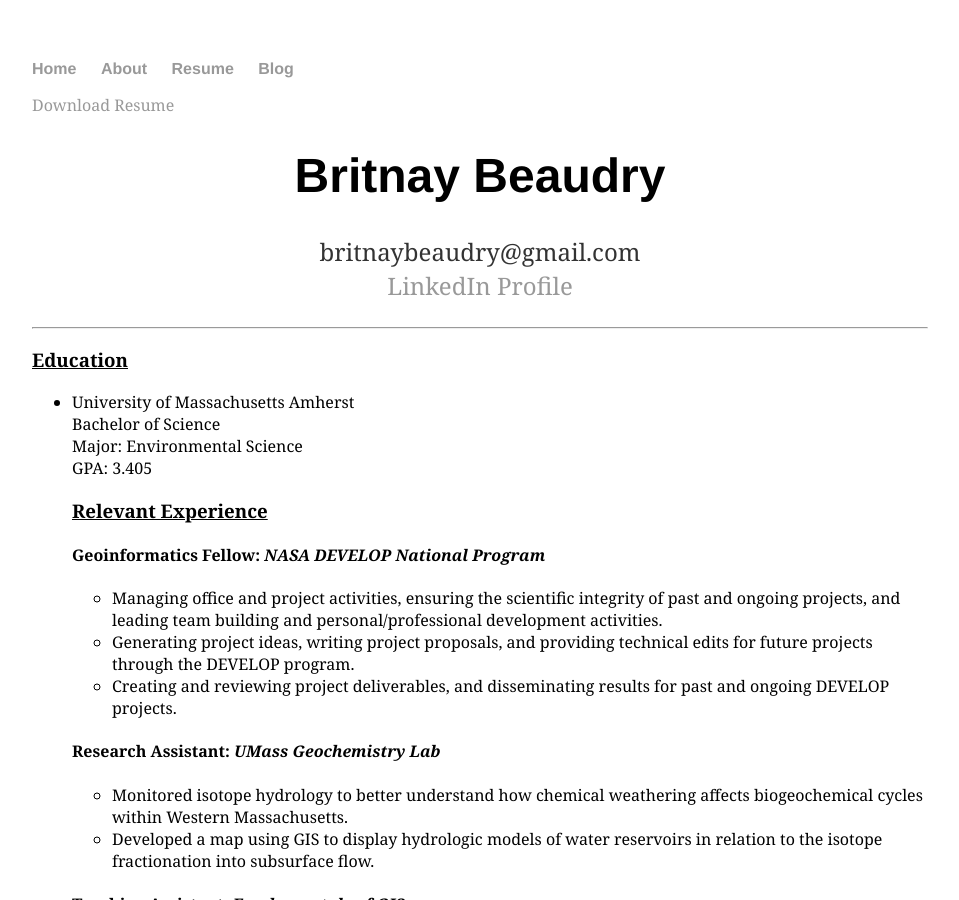
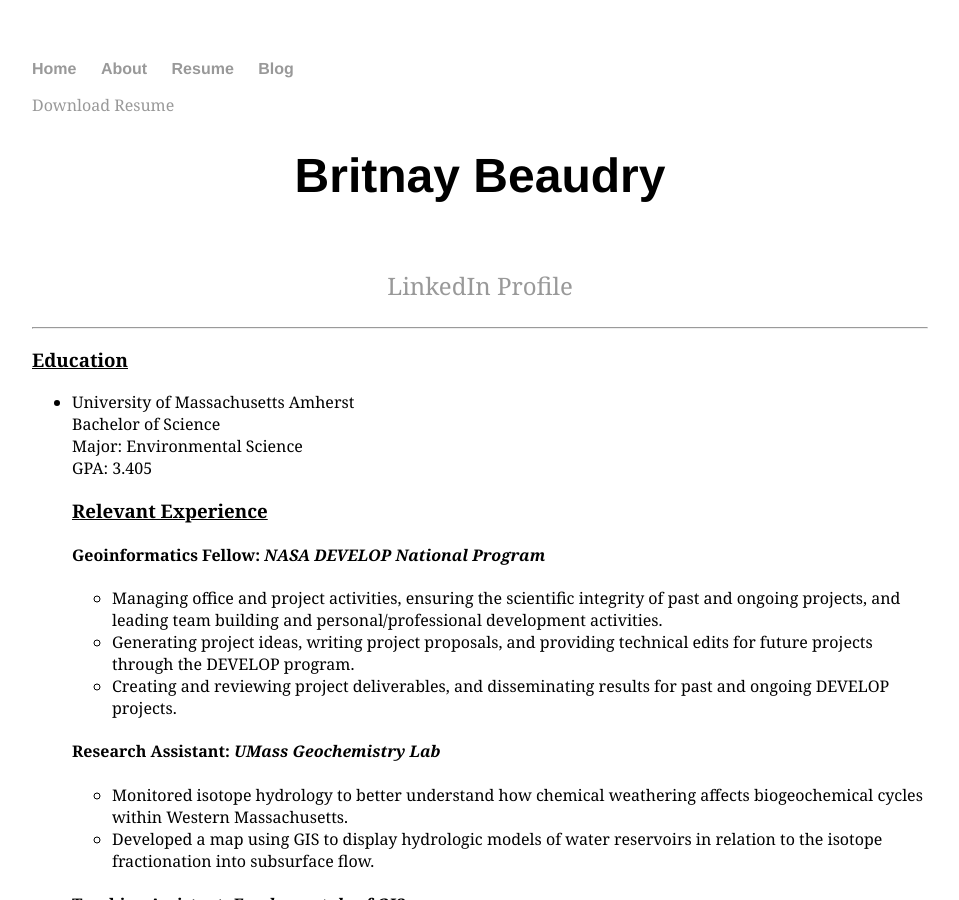
Before and after one commit to britnaybeaudry/britnaybeaudry.github.io, a Jekyll site: the page built from resume/index.html, in a window 1280 px wide and 900 px high. Shown: the whole window, without its empty margins (160-1119 px from the left). Built offline with Jekyll 4.4.1, drawn with Linux system fonts in a browser that asks for light colours.

Commit message:
Update index.html
updated contact info

```diff
--- a/resume/index.html
+++ b/resume/index.html
@@ -10,7 +10,7 @@
   <head>
     <body style="font-family:Georgia,serif;">
     <h1 style ="text-align:center;">Britnay Beaudry</h1>
-    <p style ="text-align:center;"> britnaybeaudry@gmail.com<br><a href="https://www.linkedin.com/in/britnaybeaudry">LinkedIn Profile</a></br></p>
+    <p style ="text-align:center;"><br><a href="https://www.linkedin.com/in/britnaybeaudry">LinkedIn Profile</a></br></p>
      <hr>
 <h3><b> <u>Education</u></b></h3>
 <ul>
```
